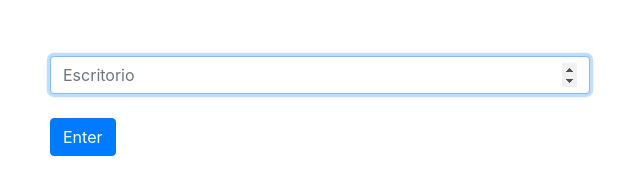
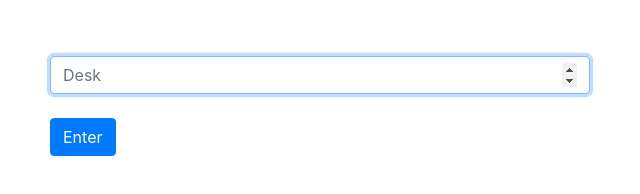
Before and after one commit to altorres/shiftsyst, a website: page public/index.html in a window 1280 px wide. Shown: the full height of the page, 605-1245 px from the left. Drawn offline with nearby package versions, Linux system fonts and the light colour scheme.

Commit message:
upload v1

```diff
--- a/public/index.html
+++ b/public/index.html
@@ -29,7 +29,7 @@
                         name="escritorio"
                         type="number"
                         class="form-control"
-                        placeholder="Escritorio"
+                        placeholder="Desk"
                         autofocus
                         required
                     />
```
